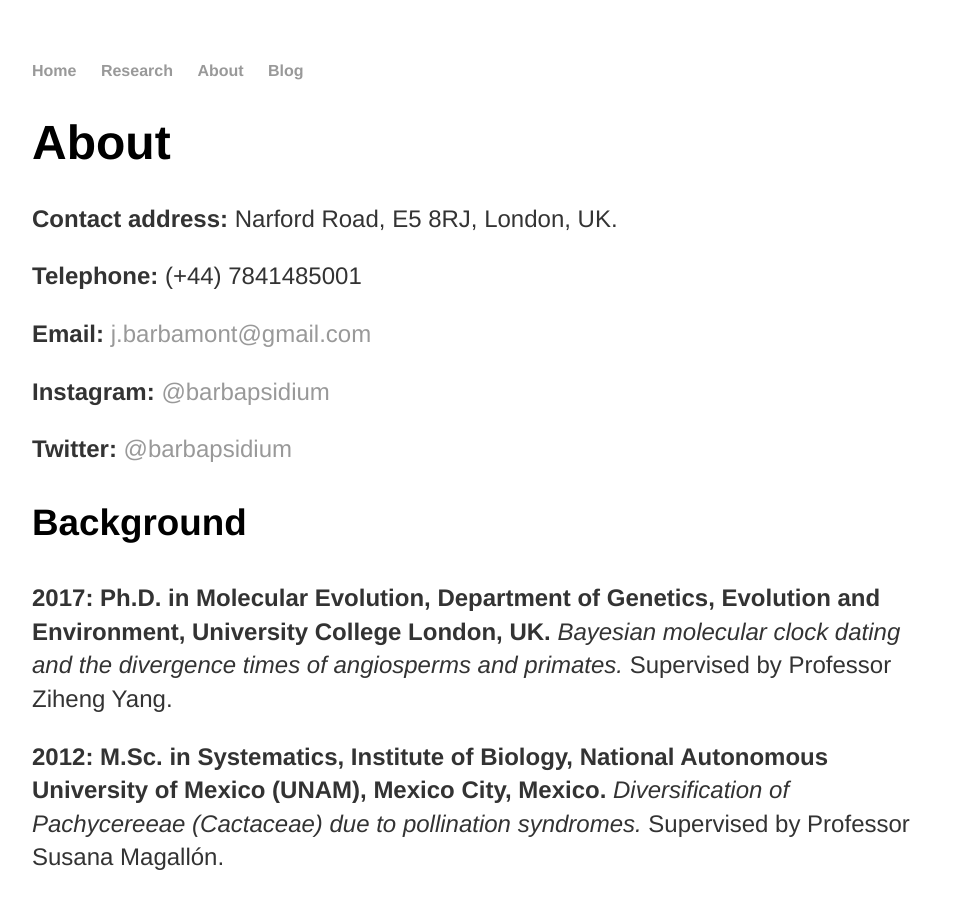
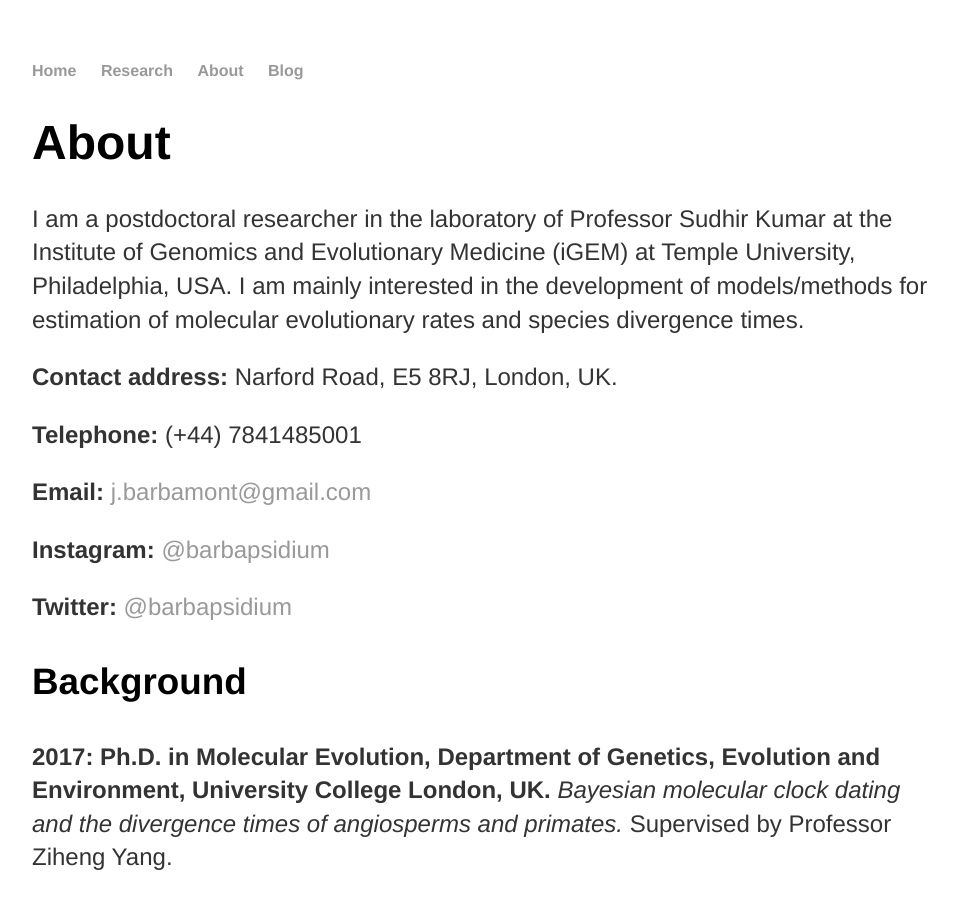
Before and after one commit to josebarbamontoya/josebarbamontoya.github.io, a Jekyll site: the page built from about/index.html, in a window 1280 px wide and 900 px high. Shown: the whole window, without its empty margins (160-1118 px from the left). Built offline with Jekyll 4.4.1, drawn with Linux system fonts in a browser that asks for light colours.

Commit message:
Update index.html

```diff
--- a/about/index.html
+++ b/about/index.html
@@ -5,6 +5,7 @@ title: Jose Barba-Montoya
 
 	<div class="about">
   					<h1>About</h1>
+		<p>I am a postdoctoral researcher in the laboratory of Professor Sudhir Kumar at the Institute of Genomics and Evolutionary Medicine (iGEM) at Temple University, Philadelphia, USA. I am mainly interested in the development of models/methods for estimation of molecular evolutionary rates and species divergence times.
 		<p><b>Contact address: </b>Narford Road, E5 8RJ, London, UK.</p>
 		<p><b>Telephone: </b> (+44) 7841485001</p>
 		<p><b>Email: </b> <a href="mailto:j.barbamont@gmail.com">j.barbamont@gmail.com</a></p>
```
